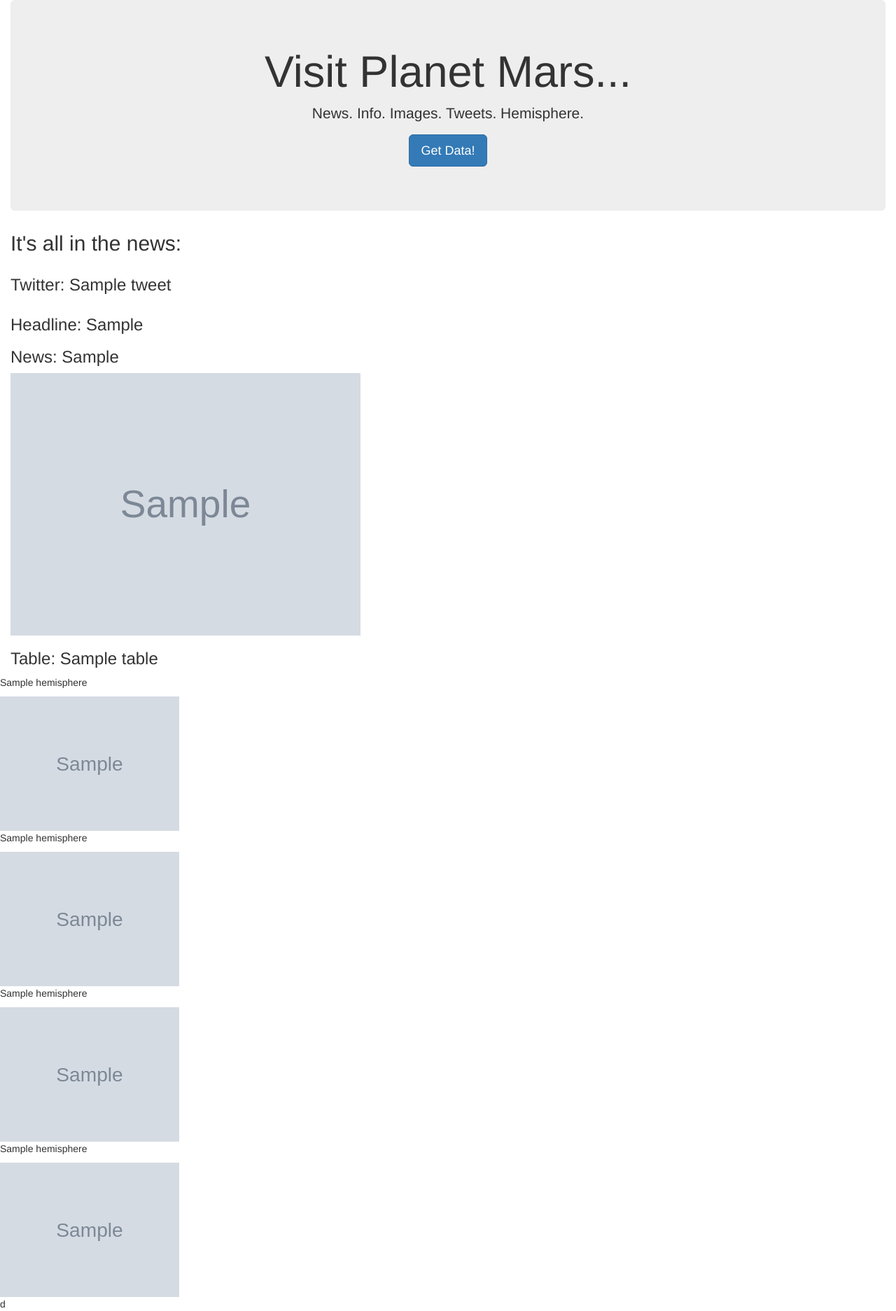
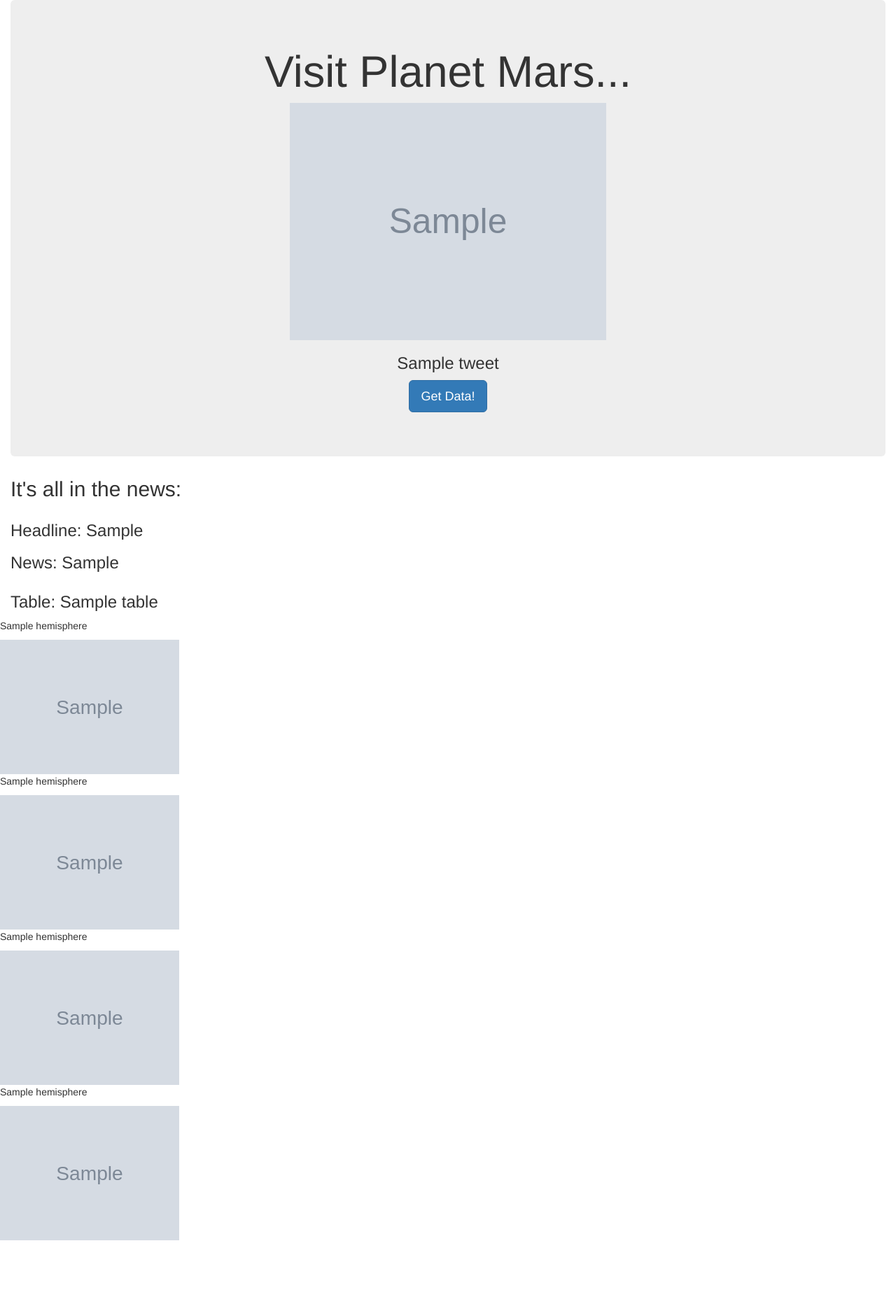
Before and after one commit to momotazmahinkhan/web-scraping-challenge, a Flask app: page / in a window 1280 px wide. Shown: the whole page at 70% size. After the commit the page ends 1772 px from the top, so only its background shows below. Run offline with Flask 2, Linux system fonts and the light colour scheme; grey boxes marked "Sample" are stand-in pictures; a database or web service that is not in the repository returns one stand-in record (values such as "Sample title"); some libraries are stand-ins or nearby versions.

Commit message:
Submission

```diff
--- a/templates/index.html
+++ b/templates/index.html
@@ -14,21 +14,16 @@
   <div class="container-fluid">
     <div class="jumbotron text-center">
       <h1>Visit Planet Mars...</h1>
-      <p>News. Info. Images. Tweets. Hemisphere.</p>
+      <img src="{{ news.Image}}"width="40%">
+      <h3> {{ news.Tweet }}</h3>
       <p><a class="btn btn-primary btn-lg" href="/scrape" role="button">Get Data!</a></p>
     </div>
     <h2>It's all in the news:</h2>
   </div>
   </div>
   <div class="container-fluid">
-    <h3>Twitter: {{ news.Tweet }}</h3>
-  </div>
-  <div class="container-fluid">
     <h3>Headline: {{ news.News.news_headline }}</h3>
     <h3>News: {{ news.News.news_para }}</h3>
-  </div>
-  <div class="container-fluid">
-    <img src="{{ news.Image}}"width="40%">
   </div>
   <div class="container-fluid">
     <h3>Table: {{ news.Table | safe}}</h3>
@@ -54,19 +49,6 @@
         </div>
       </div>
     </div>
-  </div>d
+  </div>
 </body>
-
 </html>
-
-<!-- <div class="row">
-  <div class="column">
-    <img src="img_snow.jpg" alt="Snow" style="width:100%">
-  </div>
-  <div class="column">
-    <img src="img_forest.jpg" alt="Forest" style="width:100%">
-  </div>
-  <div class="column">
-    <img src="img_mountains.jpg" alt="Mountains" style="width:100%">
-  </div>
-</div> -->
```
Also changed, not shown: Images/Website_screenshot-Full.png (added), Images/Website_screenshot_Hemispheres.JPG (added), Images/Website_screenshot_Twitter & Image.JPG (added), Images/Website_screenshot_table&News_headline.JPG (added), Screenshot (4).png (added).
